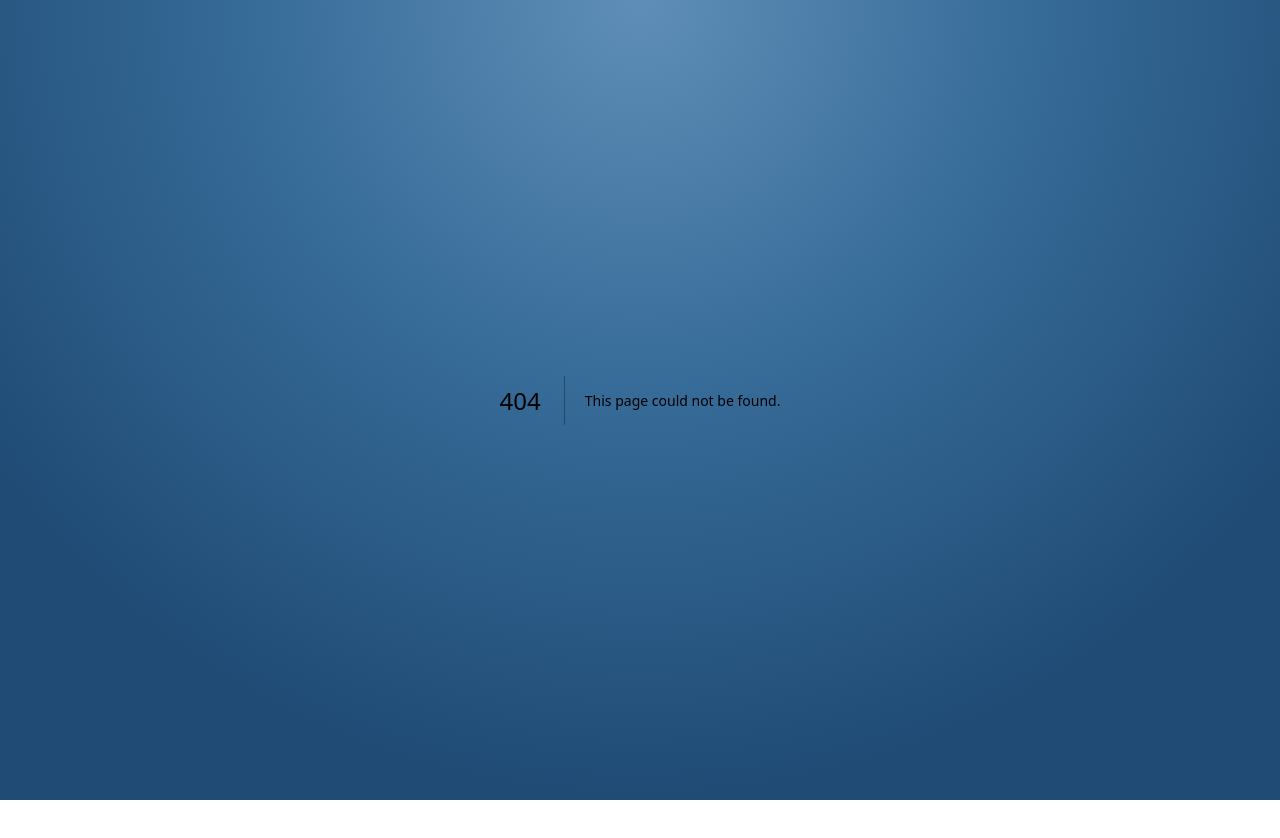
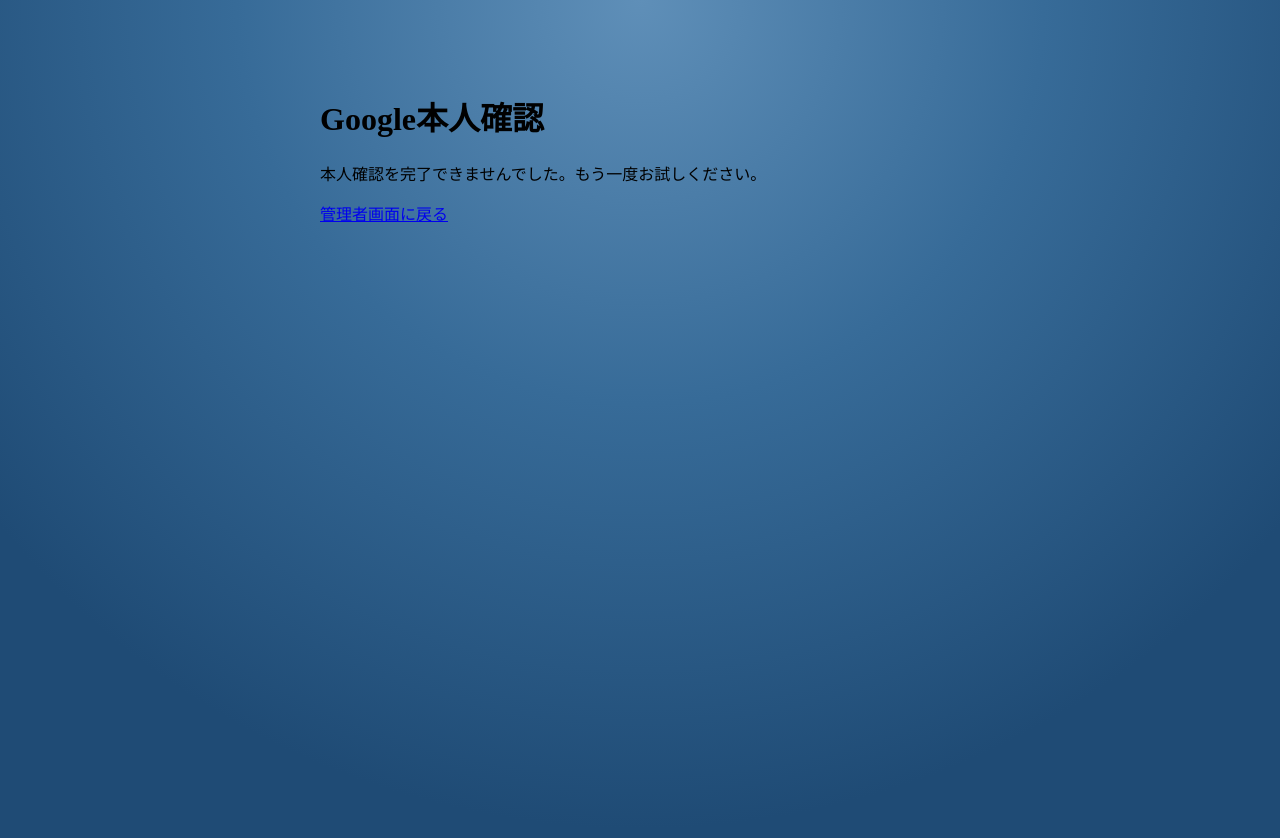
Before and after one commit to miyazaki1016/emergencyalert, a Next.js app: page /jaspic/oauth/result in a window 1280 px wide. Before the commit this address had no page. Shown: the top 838 px of the page. Before the commit the page ends 800 px from the top, so only its background shows below. Built offline with nearby package versions, Linux system fonts and the light colour scheme.

Commit message:
feat(jaspic): provide result page for identity-only callback

```diff
--- /dev/null
+++ b/app/jaspic/oauth/result/page.tsx
@@ -0,0 +1,10 @@
+export default async function Page({ searchParams }: { searchParams: Promise<{ status?: string }> }) {
+  const params = await searchParams;
+  return <main style={{maxWidth:640,margin:"48px auto",padding:24}}>
+    <h1>Google本人確認</h1>
+    <p role="status">{params.status === "ok"
+      ? "本人確認が完了しました。メール送信は有効化されていません。"
+      : "本人確認を完了できませんでした。もう一度お試しください。"}</p>
+    <a href="/jaspic/oauth">管理者画面に戻る</a>
+  </main>;
+}
```
